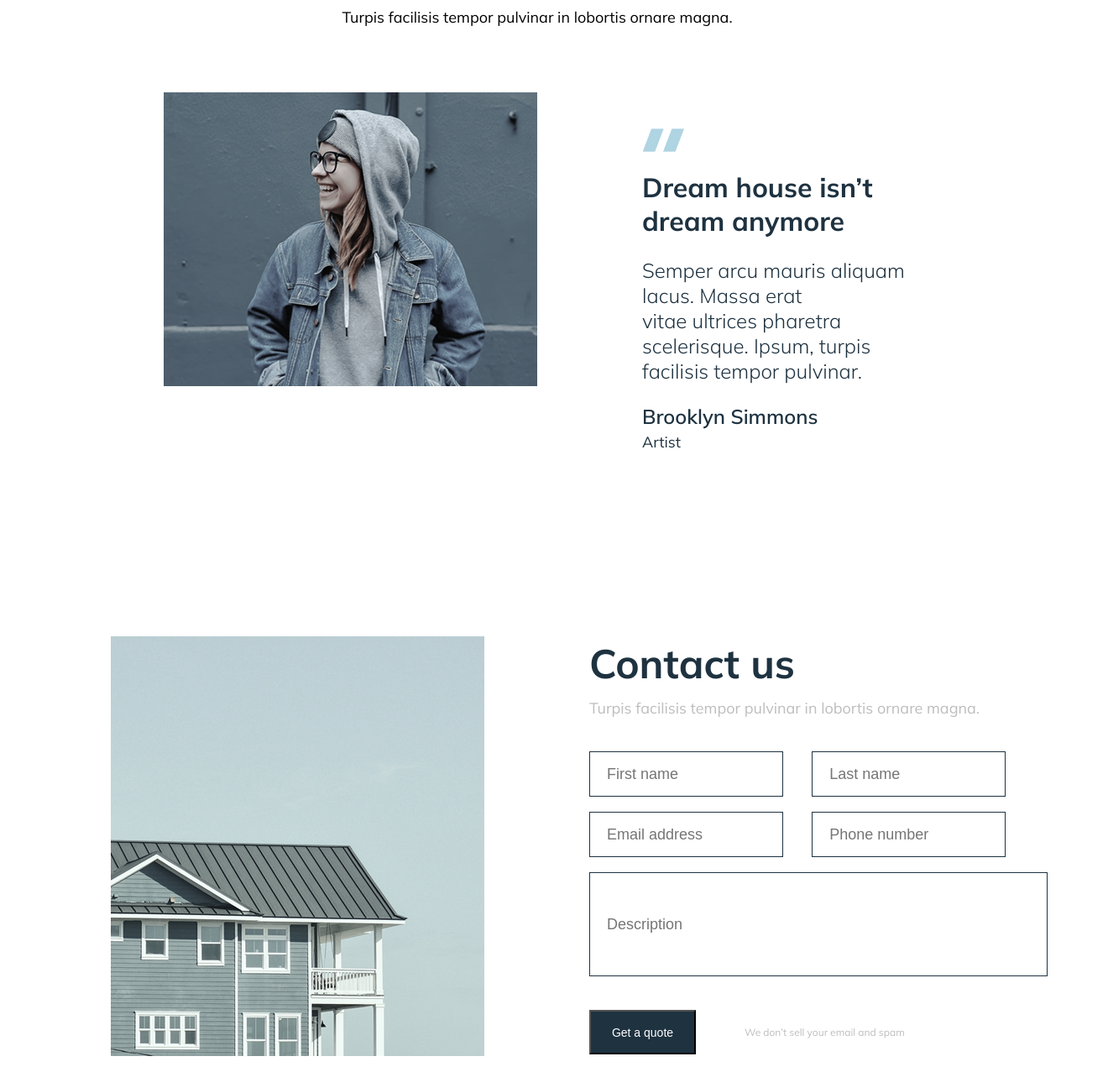
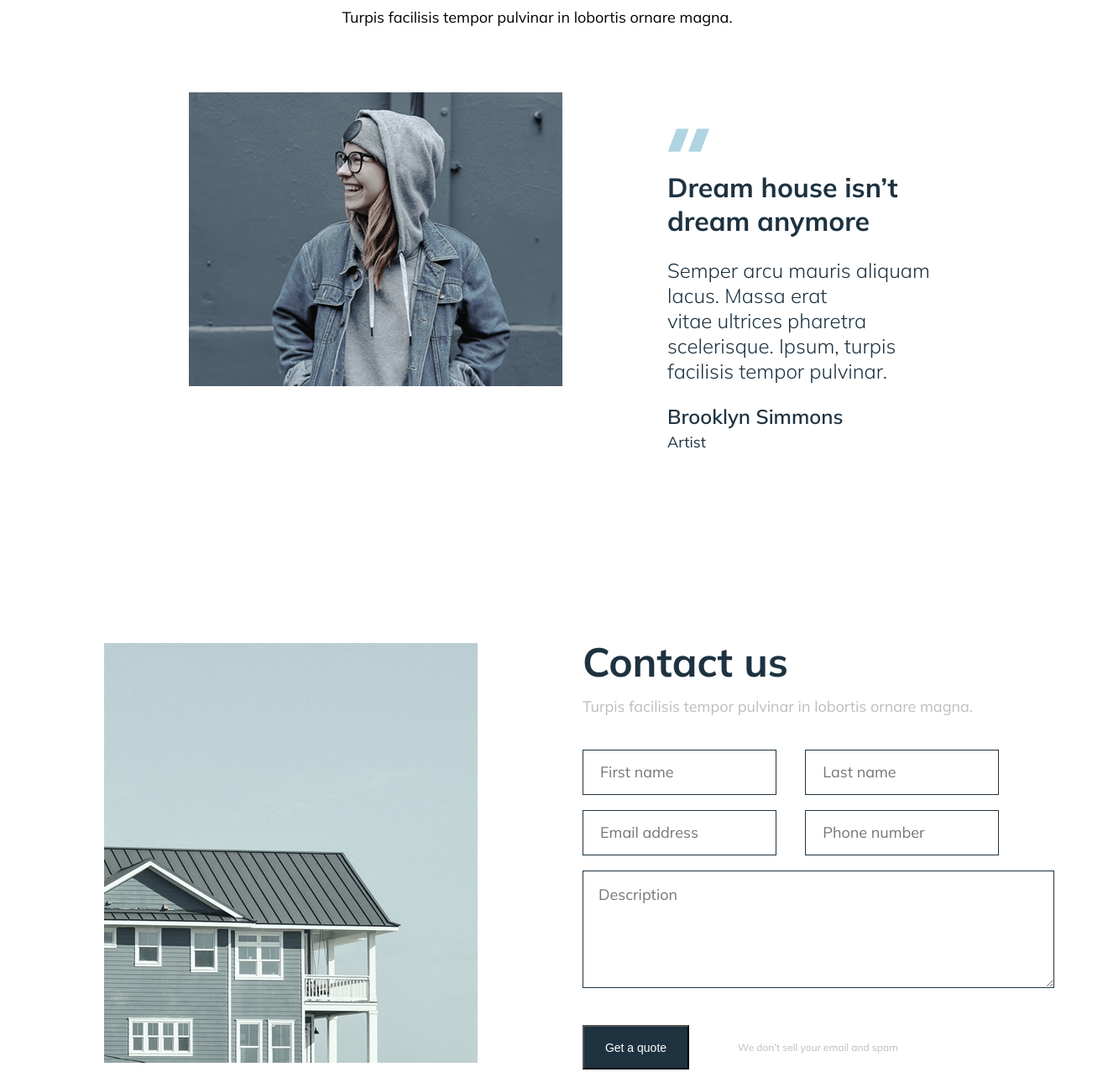
Before and after one commit to Noorasadath/tamrin1-hashemi, a plain HTML site: page index.html in a window 1280 px wide. Shown: the part 2709-3986 px from the top of the page at 84% size, 1320 px wide, since content can reach past the window. Drawn offline with Linux system fonts and the light colour scheme.

Commit message:
final edit

```diff
--- a/index.html
+++ b/index.html
@@ -122,7 +122,7 @@
                     <input type="text" placeholder="Last name" id="input1" style="margin-left: 30px;"><br>
                     <input type="email" placeholder="Email address" id="input1">
                     <input type="text" placeholder="Phone number"  id="input1" style="margin-left: 30px"><br>
-                    <input type="textarea" placeholder="Description" id="inputdes">
+                    <textarea name="" id="inputdes" placeholder="Description"></textarea>
                     <div id="inputbtn">
                         <button  style="background-color:#1E3240 ; margin-right: 40px;">Get a quote</button>
                         <p id="btntext">We don’t sell your email and spam</p>
--- a/style.css
+++ b/style.css
@@ -63,6 +63,7 @@ a{
     margin-top: 184px;
     margin-right: 165px;
     margin-left: 165px;
+    padding-right: 40px;
 }
 .part4{
     display: flex;
@@ -223,7 +224,7 @@ button{
     flex-direction: row;
     margin-top: 78px;
     margin-left: 30px;
-
+   padding-left: 30px;
 }
 #titleofsec4{
     font-size: 32px;
@@ -268,6 +269,9 @@ button{
     color: #BDBDBD;
     font-weight: 400;
     border: 1px solid #1E3240;
+    padding-left: 18px;
+    padding-top: 16px;
+    font-family: "mulish";
 }
 #inputbtn{
     display: flex ;
@@ -276,6 +280,7 @@ button{
 }
 input::placeholder{
     padding-left: 18px;
+    font-family: "mulish";
 }
 #btntext{
     margin-left: 18px;
@@ -292,7 +297,7 @@ input::placeholder{
     width: 100%;
     height: 384px;
     margin-top: 120px;
-
+    padding-left: 40px;
 }
 
 #lugar1{
```
